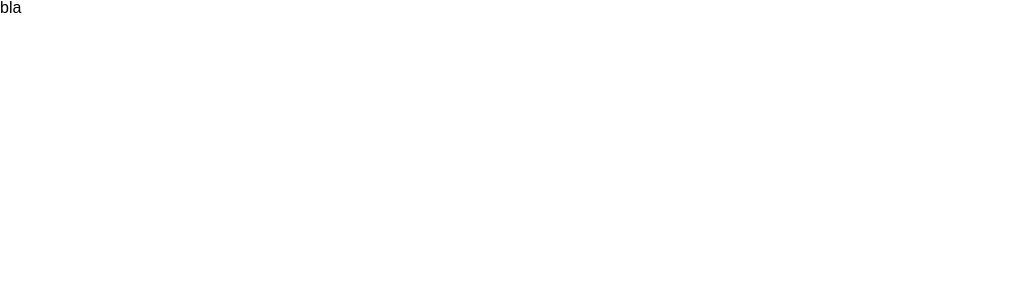
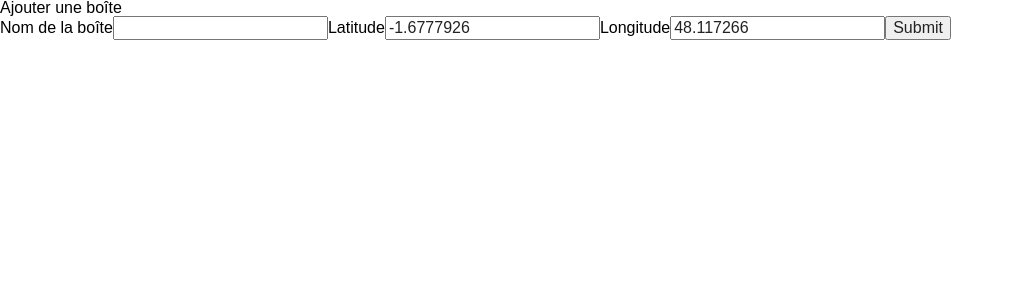
Before and after one commit to GeoFix/GeoFix-Web, a React (Create React App) app: page /create in a window 1280 px wide. Shown: the top 300 px of the page, without its empty margins (0-1014 px from the left). Built offline with nearby package versions, Linux system fonts and the light colour scheme.

Commit message:
:sparkles: Add add button

```diff
--- a/src/App.jsx
+++ b/src/App.jsx
@@ -1,6 +1,7 @@
 import React from 'react';
 import { BrowserRouter as Router, Switch, Route } from "react-router-dom";
 import { MapLayout } from "./containers/MapLayout";
+import { Create } from "./components/Create";
 
 import './App.css';
 
@@ -12,7 +13,7 @@ export default function App() {
           <MapLayout />
         </Route>
         <Route path="/create">
-          <p>bla</p>
+          <Create />
         </Route>
       </Switch>
     </Router>
--- /dev/null
+++ b/src/components/Create/Create.jsx
@@ -0,0 +1,27 @@
+import React, { Fragment } from 'react'
+import { useForm } from 'react-hook-form'
+
+export function Create() {
+  const { register, handleSubmit, errors } = useForm();
+  const onSubmit = data => { console.log(data) };
+
+  return (
+    <Fragment>
+      <h1>Ajouter une boîte</h1>
+      <form onSubmit={handleSubmit(onSubmit)}>
+        <label htmlFor="name">Nom de la boîte</label>
+        <input name="name" ref={register} />
+
+        <label htmlFor="lat">Latitude</label>
+        <input name="lat" ref={register} defaultValue="-1.6777926" />
+
+        <label htmlFor="long">Longitude</label>
+        <input name="long" ref={register} defaultValue="48.117266" />
+
+        {/*{errors.exampleRequired && <span>This field is required</span>}*/}
+
+        <input type="submit" />
+      </form>
+    </Fragment>
+  )
+}
--- /dev/null
+++ b/src/components/Create/index.js
@@ -0,0 +1 @@
+export * from './Create'
--- /dev/null
+++ b/src/containers/MapLayout/MapLayout.css
@@ -0,0 +1,5 @@
+.round-button {
+    position: absolute;
+    bottom: 15px;
+    right: 15px;
+}
--- a/src/containers/MapLayout/MapLayout.jsx
+++ b/src/containers/MapLayout/MapLayout.jsx
@@ -1,6 +1,10 @@
 import React, { Fragment } from 'react'
+import { Plus } from "react-feather";
 import { useBoxes } from "../../hooks/useBoxes";
-import {Map} from "../../components/Map";
+import { RoundButton}  from "../../UIElements/RoundButton";
+import { Map } from "../../components/Map";
+
+import './MapLayout.css'
 
 export function MapLayout() {
   const { isLoading, boxes } = useBoxes();
@@ -10,6 +14,7 @@ export function MapLayout() {
       { isLoading ? (
         <div>Loading...</div>
       ) : (
+        <Fragment>
           <Map markers={boxes.map(
             ({ geopoint, id }) => ({
               lat: geopoint.latitude,
@@ -17,6 +22,8 @@ export function MapLayout() {
               id,
             })
           )} />
+          <RoundButton icon={<Plus />} />
+        </Fragment>
       )}
     </Fragment>
   )
```
Lines whose indentation alone changed are shown as unchanged.
